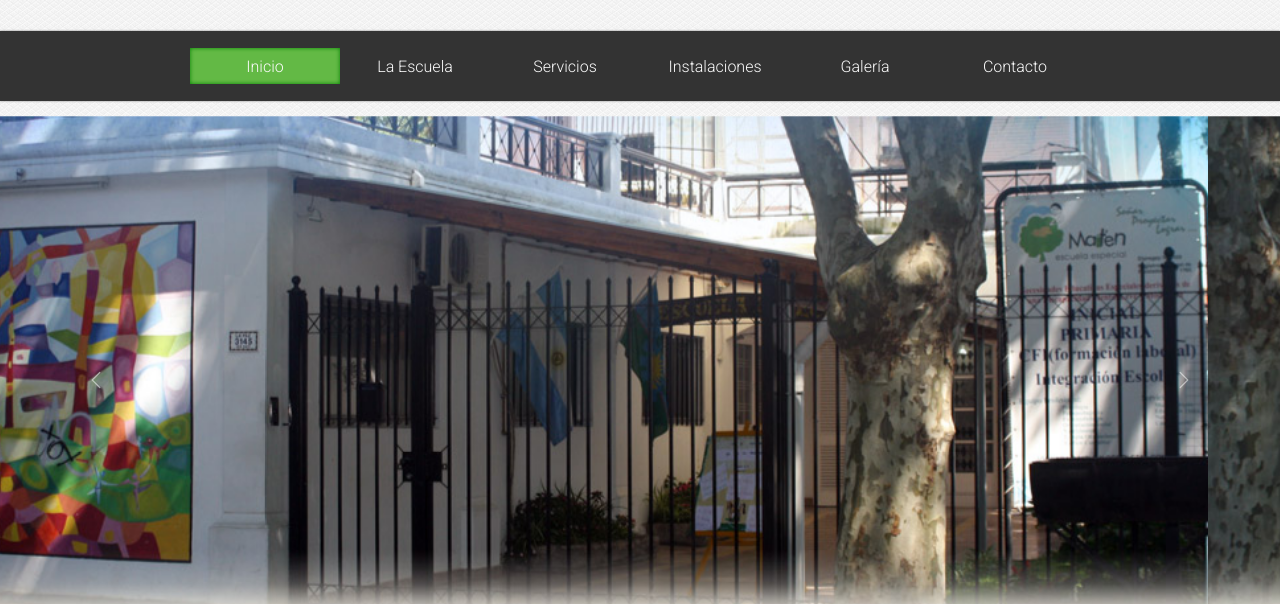
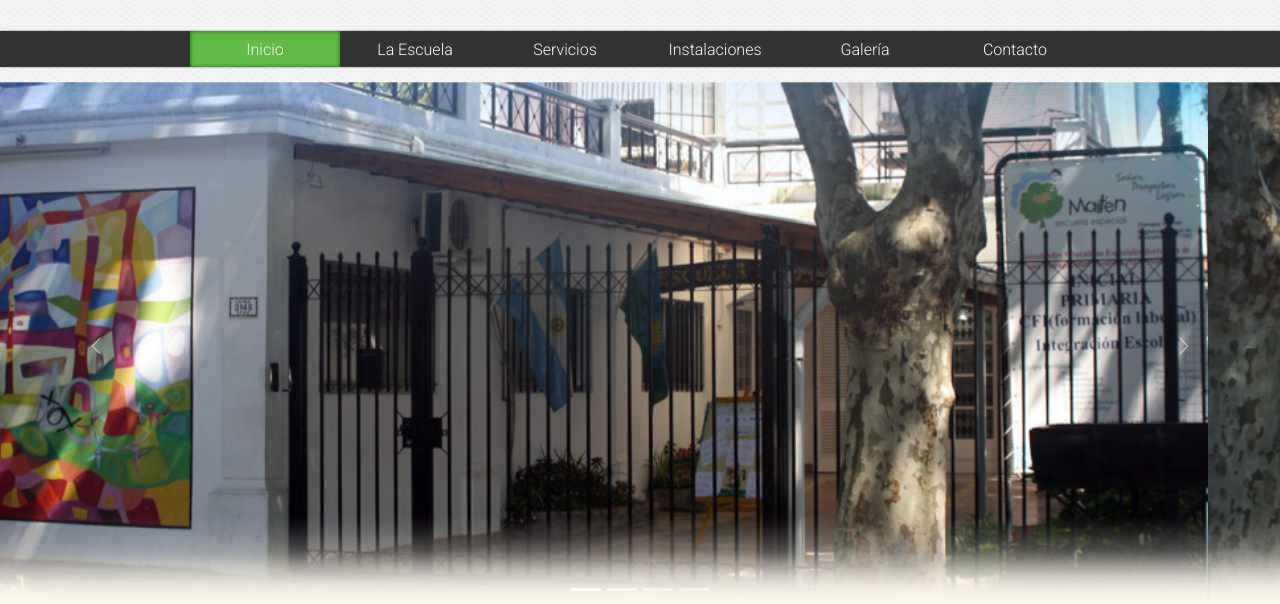
Before and after one commit to martinnmoreira/proyecto_final_coder, a website: page index.html in a window 1280 px wide. Shown: the part 159-763 px from the top of the page. Drawn offline with Linux system fonts and the light colour scheme.

Commit message:
Modifiqué el alto del menú.

```diff
--- a/scss/_header.scss
+++ b/scss/_header.scss
@@ -44,7 +44,7 @@
 .navegador {
     background-color: $color-gris-oscuro;
     color: $color-blanco;
-    height: 7rem;
+    // height: 7rem;
     box-shadow: 0px 0px 2px gray;
     margin-bottom: 1.5rem;
 }
```
Also changed, not shown: css/styles.css.
